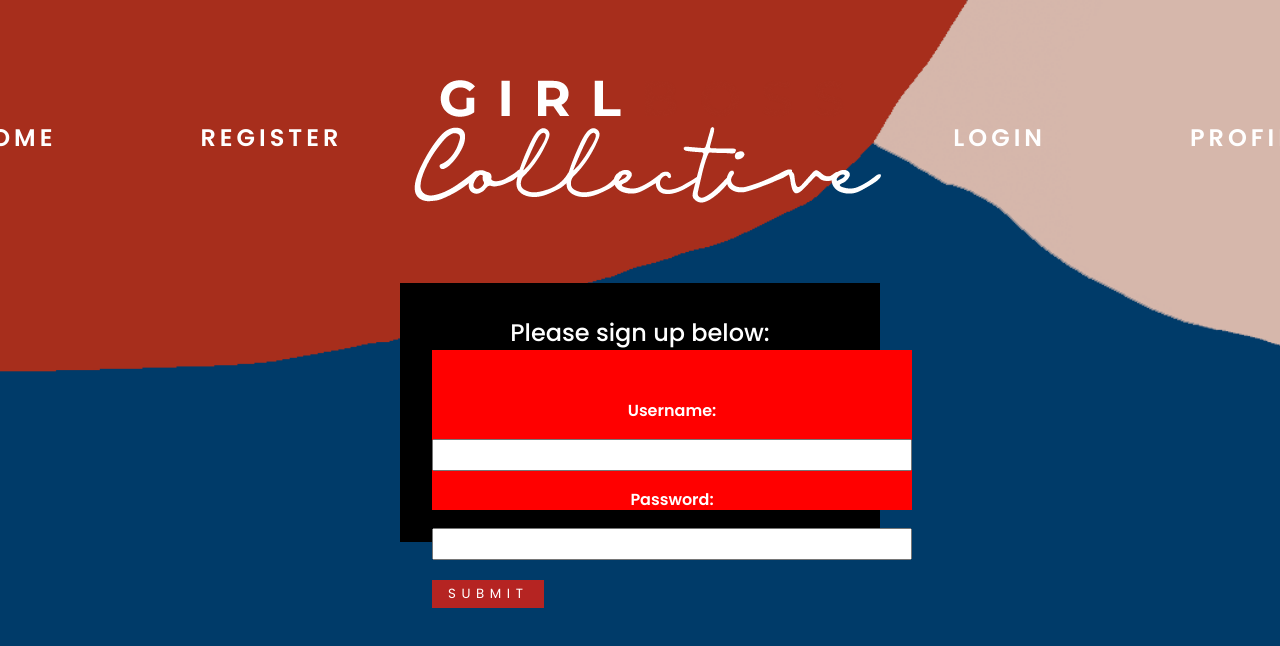
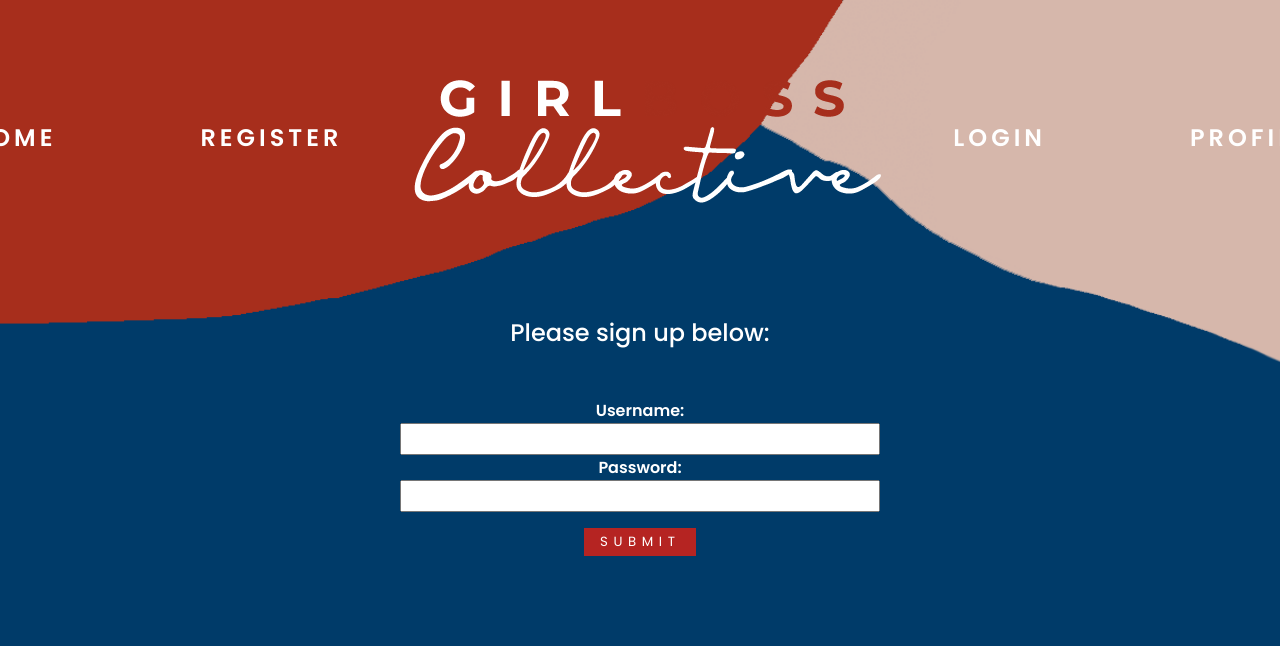
Before and after one commit to rachinald/girlboss-react, a React (Create React App) app: page /register in a window 1280 px wide. Shown: the top 646 px of the page. Built offline with nearby package versions, Linux system fonts and the light colour scheme.

Commit message:
css edit

```diff
--- a/src/App.css
+++ b/src/App.css
@@ -75,14 +75,11 @@ h1 {
 
 .register {
   text-align: center;
-  margin: 5rem auto;
   font-display: auto;
   justify-content: center;
   font-weight: 500;
-  width: 30rem;
   align-items: center;
   padding: 2rem;
-  background-color: black;
 }
 
 .registerForm {
@@ -92,15 +89,13 @@ h1 {
   font-weight: 600;
   height: 10rem;
   padding: 3rem 0;
-  width: 30rem;
-  background-color: red;
 }
 
 input {
   align-items: center;
+  padding: 0.25rem;
   width: 30rem;
-  margin: 1rem 0;
-  padding: 0.25rem;
+  margin: 0 auto;
 }
 
 .submit {
@@ -112,7 +107,7 @@ input {
   color: white;
   padding: 0.25rem 1rem;
   text-decoration: none;
-  margin: 4px 0;
+  margin: 1rem auto;
   cursor: pointer;
   width: 7rem;
 }
```
Also changed, not shown: 1 other file (tests, documents, lock files or other folders).
